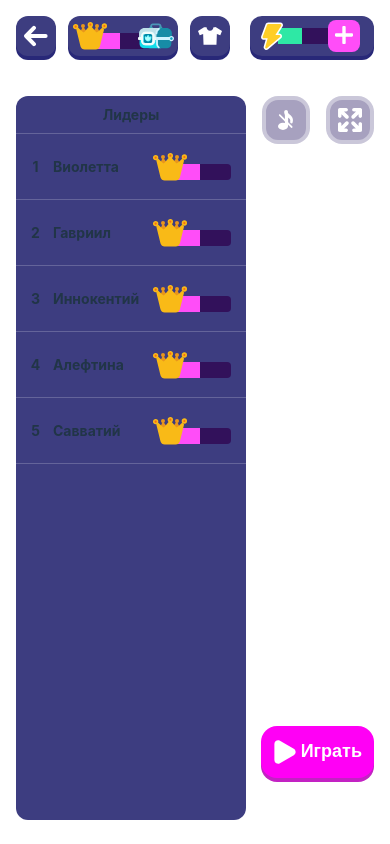
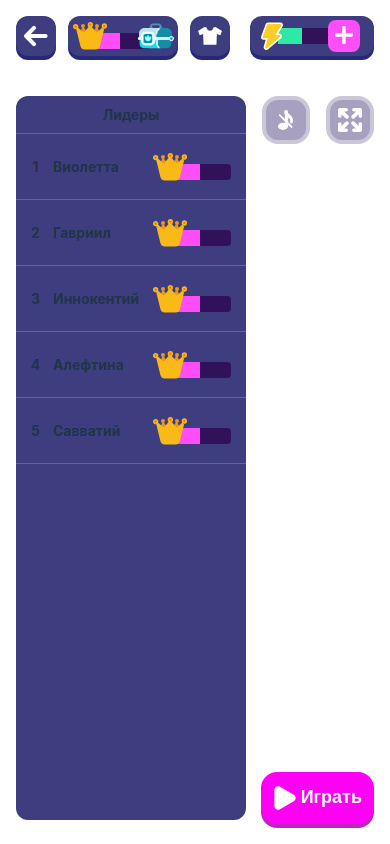
Before and after one commit to Borisbell/metagame-lobby, a React (Vite) app: page / in a window 390 px wide. In both pictures the pointer is over the button "Играть". Built offline with nearby package versions, Linux system fonts and the light colour scheme; no server answers.

Commit message:
play button active fixed

```diff
--- a/src/index.css
+++ b/src/index.css
@@ -379,11 +379,13 @@ h2{
   }
 
   .button-play:hover {
+    bottom: 20px;
     background: #FF00F5;
     box-shadow: 0px 4px 0px 0px #C322C3;
   }
 
   .button-play:active {
+    bottom: 18px;
     background: #FF00F5;
     box-shadow: 0px 2px 0px 0px #C322C3;
   }
```
